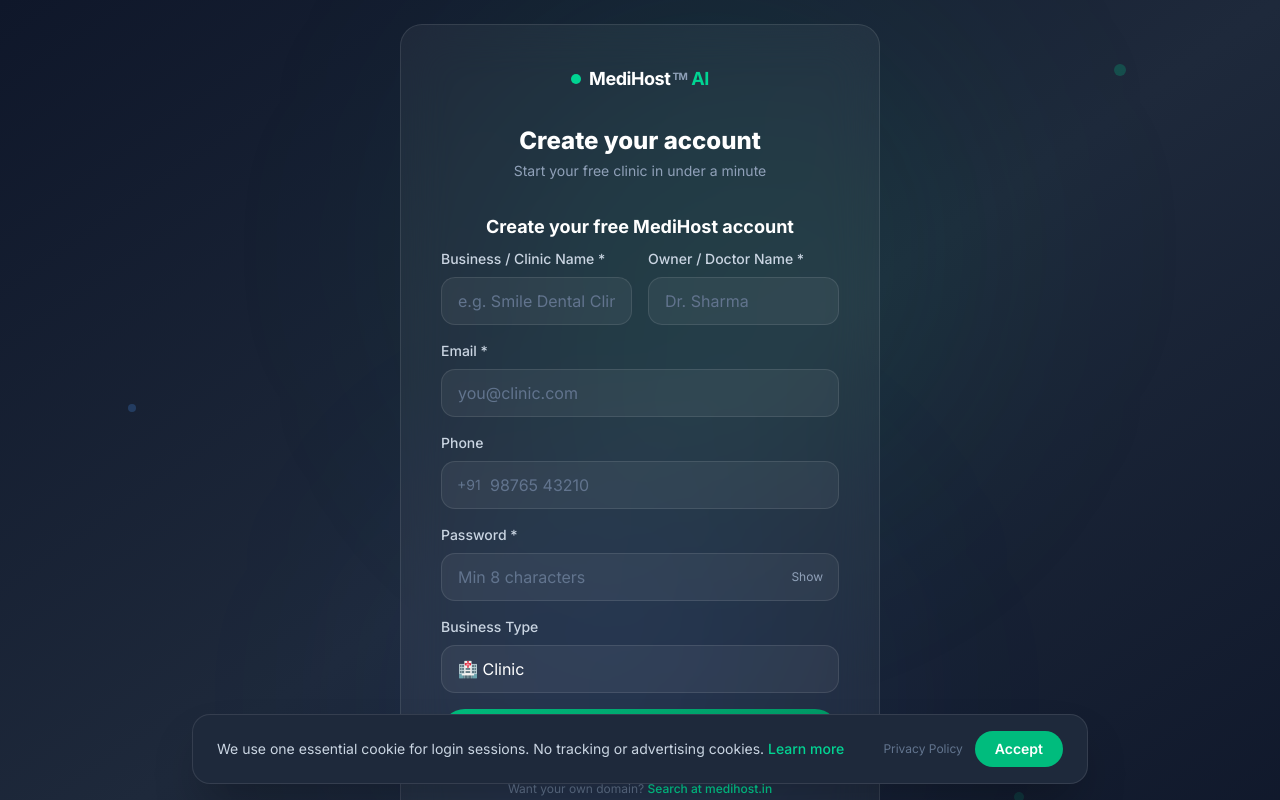
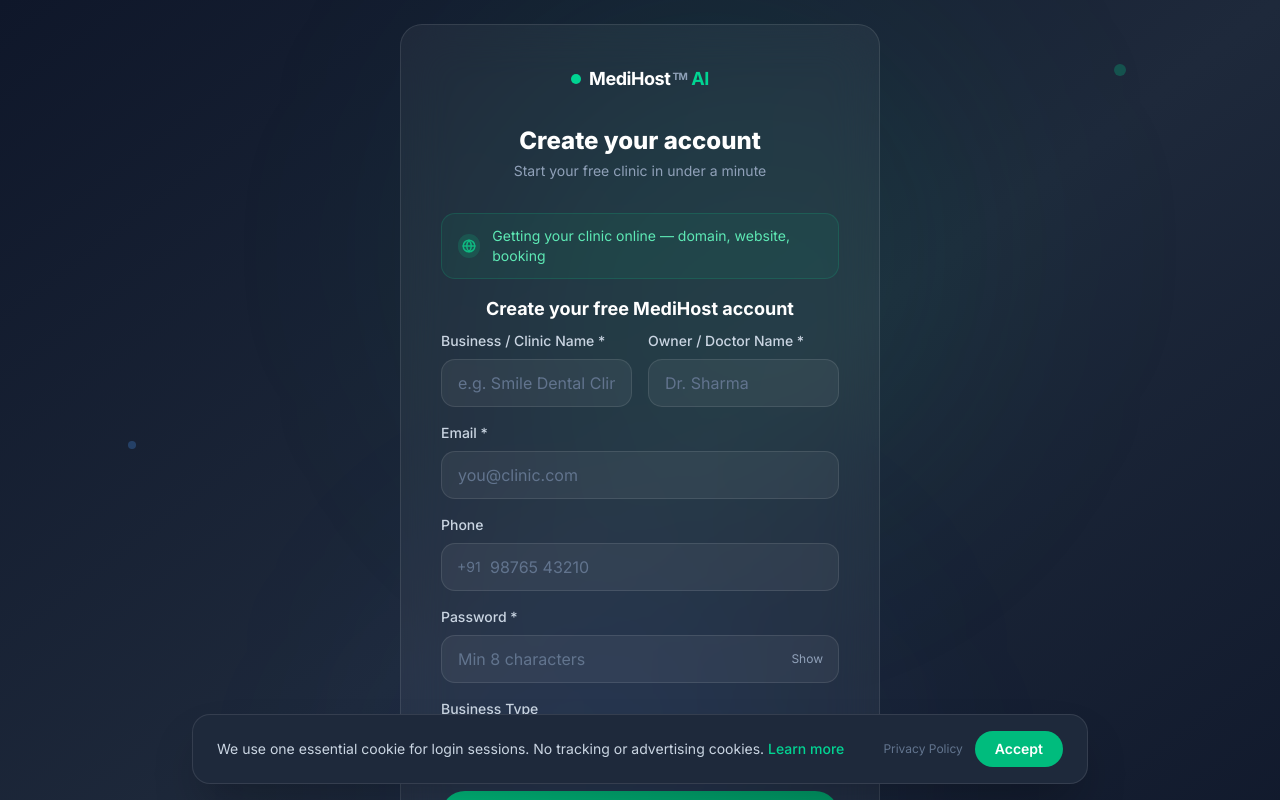
Before and after one commit to smartgumastha/medihost-next, a Next.js app: page /signup in a window 1280 px wide. Shown: the top 800 px of the page. Built offline with nearby package versions, Linux system fonts and the light colour scheme.

Commit message:
feat: signup reads intent param, shows banner, redirects to plans

```diff
--- a/src/app/api/auth/signup/route.ts
+++ b/src/app/api/auth/signup/route.ts
@@ -16,6 +16,7 @@
         password: body.password,
         partner_type: body.partner_type || 'clinic',
         signup_source: body.signup_source || 'medihost-web',
+        signup_intent: body.signup_intent || 'website',
       }),
     });
 
--- a/src/components/auth/signup-form.tsx
+++ b/src/components/auth/signup-form.tsx
@@ -59,6 +59,7 @@
   const type = searchParams.get('type') || '';
   const product = searchParams.get('product') || '';
   const ref = searchParams.get('ref') || '';
+  const intent = searchParams.get('intent') || 'website';
 
   const selectedProduct = getSelectedProduct(type || null, product || null);
   const heading = getHeading(domain || null, type || null, product || null);
@@ -110,6 +111,7 @@
           selected_domain: domain,
           selected_product: selectedProduct,
           ref_code: ref,
+          signup_intent: intent,
         }),
       });
       const data = await res.json();
@@ -149,8 +151,9 @@
         }
 
         const params = new URLSearchParams();
+        params.set('intent', intent);
         if (domain) params.set('domain', domain);
-        router.push(`/plans${params.toString() ? '?' + params.toString() : ''}`);
+        router.push(`/plans?${params.toString()}`);
       } else {
         setError(data.error || 'Registration failed. Please try again.');
       }
@@ -165,6 +168,23 @@
 
   return (
     <form onSubmit={handleSubmit} className="space-y-4">
+      {/* Intent banner */}
+      {intent === 'hms' ? (
+        <div className="flex items-center gap-3 px-4 py-3 rounded-xl border" style={{ background: 'rgba(99,102,241,0.08)', borderColor: 'rgba(99,102,241,0.2)' }}>
+          <span className="w-6 h-6 rounded-full flex items-center justify-center text-xs font-bold" style={{ background: 'rgba(99,102,241,0.2)', color: '#818cf8' }}>
+            <svg width="14" height="14" viewBox="0 0 24 24" fill="none" stroke="currentColor" strokeWidth="2.5" strokeLinecap="round" strokeLinejoin="round"><rect x="2" y="3" width="20" height="14" rx="2"/><path d="M8 21h8"/><path d="M12 17v4"/></svg>
+          </span>
+          <span className="text-sm text-indigo-300">Setting up your clinic software — OPD, billing, EMR, LIS</span>
+        </div>
+      ) : (
+        <div className="flex items-center gap-3 px-4 py-3 rounded-xl border" style={{ background: 'rgba(16,185,129,0.08)', borderColor: 'rgba(16,185,129,0.2)' }}>
+          <span className="w-6 h-6 rounded-full flex items-center justify-center text-xs font-bold" style={{ background: 'rgba(16,185,129,0.2)', color: '#10b981' }}>
+            <svg width="14" height="14" viewBox="0 0 24 24" fill="none" stroke="currentColor" strokeWidth="2.5" strokeLinecap="round" strokeLinejoin="round"><circle cx="12" cy="12" r="10"/><path d="M2 12h20"/><path d="M12 2a15.3 15.3 0 0 1 4 10 15.3 15.3 0 0 1-4 10 15.3 15.3 0 0 1-4-10 15.3 15.3 0 0 1 4-10z"/></svg>
+          </span>
+          <span className="text-sm text-emerald-300">Getting your clinic online — domain, website, booking</span>
+        </div>
+      )}
+
       {/* Dynamic heading */}
       <h3 className="text-lg font-bold text-white text-center mb-2">{heading}</h3>
 
```
